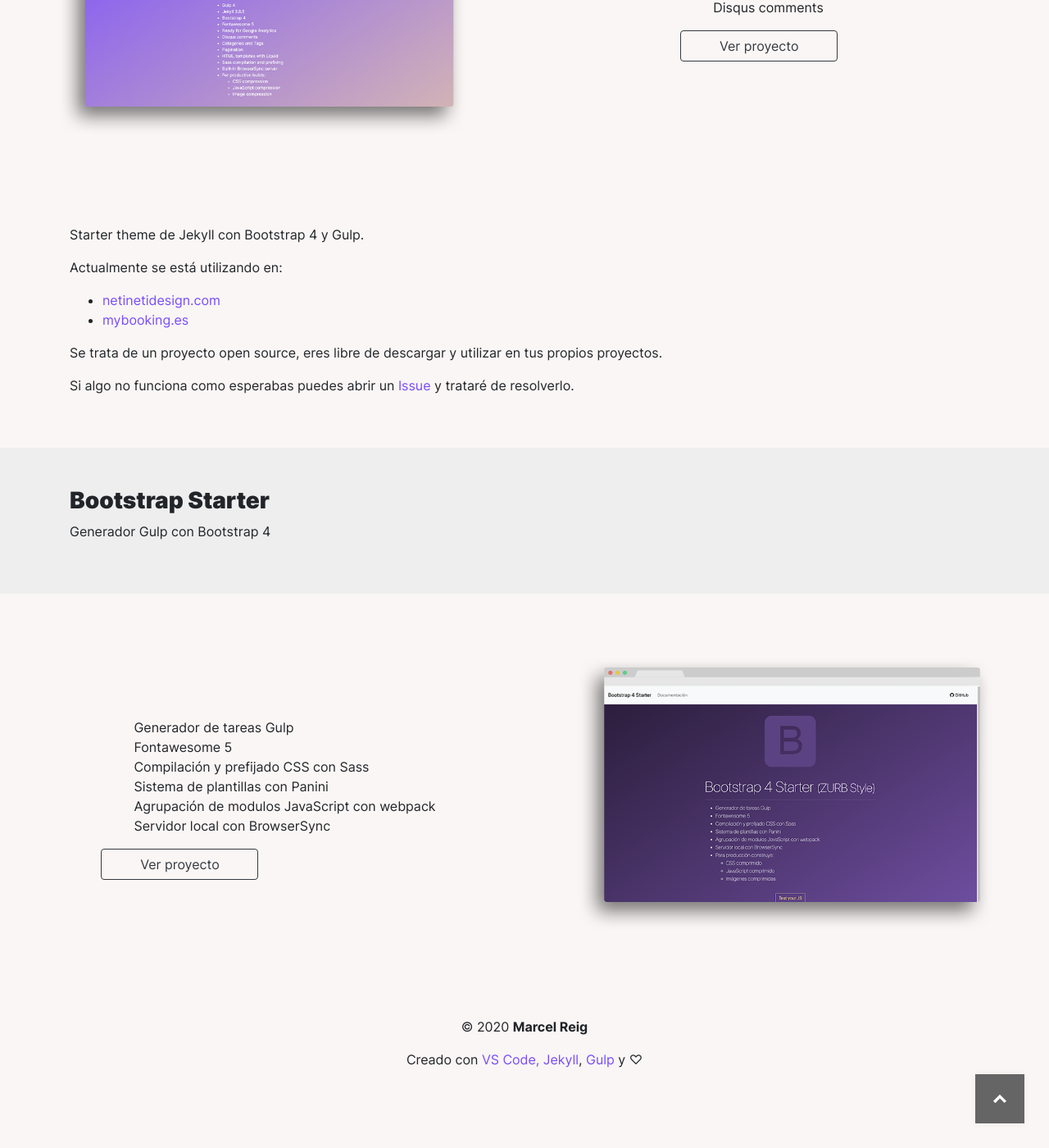
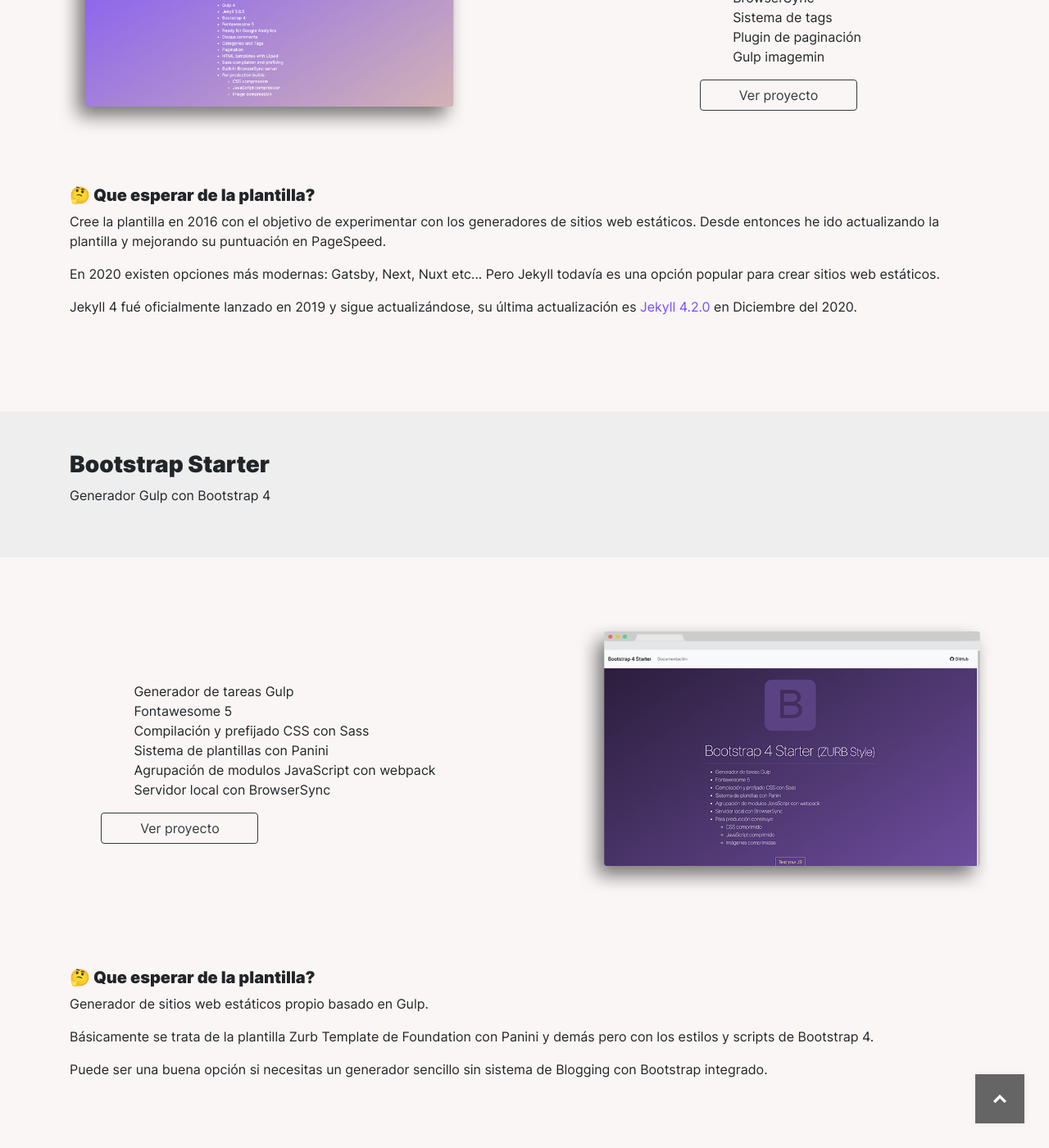
Before and after one commit to MarcelReig/netinetidesign, a Jekyll site: the page built from open-source/index.html, in a window 1280 px wide and 1400 px high, scrolled down 661 px. Shown: the whole window at 82% size. Built offline with Jekyll 4.4.1, drawn with Linux system fonts in a browser that asks for light colours; some of the changed text lies outside the part shown.

Commit message:
edit open source

```diff
--- a/open-source/index.html
+++ b/open-source/index.html
@@ -2,7 +2,7 @@
 layout: default
 title: Open Source
 meta:
-  description: Portfolio de Marcel Reig | Diseñador y desarrollador front-end
+description: Portfolio de Marcel Reig | Diseñador y desarrollador front-end
 subtitle:
 ---
 
@@ -41,42 +41,41 @@
         <div class="aligner-item">
           <ul>
             <li>Gulp 4</li>
-            <li>Jekyll 3.8.5</li>
+            <li>Jekyll 4</li>
             <li>Bootstrap 4</li>
+            <li>Inter Font family</li>
             <li>Fontawesome 5</li>
-            <li>Ready for Google Analytics</li>
+            <li>Google Analytics</li>
             <li>Disqus comments</li>
+            <li>BrowserSync</li>
+            <li>Sistema de tags</li>
+            <li>Plugin de paginación</li>
+            <li>Gulp imagemin</li>
           </ul>
-          <a
-            href="https://marcelreig.github.io/jekyll-bootstrap-boilerplate/"
-            class="btn btn-outline-dark"
-            target="blank"
-            >Ver proyecto</a
-          >
+          <a href="https://marcelreig.github.io/jekyll-bootstrap-boilerplate/" class="btn btn-outline-dark"
+            target="blank">Ver proyecto</a>
         </div>
       </div>
       <div class="block-left-img">
-        <img
-          src="{{ site.baseurl }}/assets/images/portfolio/jekyll-starter.png"
-        />
+        <img src="{{ site.baseurl }}/assets/images/portfolio/jekyll-starter.png" />
       </div>
     </div>
   </div>
 </div>
-
 <div class="container">
   <div class="row">
-    <div class="col my-5">
-      <p>Starter theme de Jekyll con Bootstrap 4 y Gulp. </p>
-      <p>Actualmente se está utilizando en:</p>
-      <ul>
-        <li><a href="https://www.netinetidesign.com/" target="_blank">netinetidesign.com</a></li>
-        <li> <a href="https://mybooking.es/" target="_blank">mybooking.es</a></li>
-      </ul>
-      <p>Se trata de un proyecto open source, eres libre de descargar y utilizar en tus propios proyectos.</p>
-      <p>Si algo no funciona como esperabas puedes abrir un <a
-          href="https://github.com/MarcelReig/jekyll-bootstrap-boilerplate/issues" target="_blank">Issue</a> y trataré de resolverlo.
+    <div class="col">
+      <h5>🤔 Que esperar de la plantilla?</h5>
+      <p>Cree la plantilla en 2016 con el objetivo de experimentar con los generadores de sitios web estáticos. Desde
+        entonces he ido actualizando la plantilla y
+        mejorando su puntuación en PageSpeed.
       </p>
+      <p>En 2020 existen opciones más modernas: Gatsby, Next, Nuxt etc... Pero Jekyll todavía es una opción popular
+        para crear sitios web estáticos.</p>
+      <p>Jekyll 4 fué oficialmente lanzado en 2019 y sigue actualizándose, su última actualización es <a
+          href="https://jekyllrb.com/news/releases/" target="_blank" rel="noopener noreferrer">Jekyll 4.2.0</a> en
+        Diciembre del 2020.</p>
+      <div class="spacer"></div>
     </div>
   </div>
 </div>
@@ -106,19 +105,27 @@
             <li>Agrupación de modulos JavaScript con webpack</li>
             <li>Servidor local con BrowserSync</li>
           </ul>
-          <a
-            href="https://yuraksisa.github.io/bootstrap-starter/"
-            class="btn btn-outline-dark"
-            target="blank"
-            >Ver proyecto</a
-          >
+          <a href="https://yuraksisa.github.io/bootstrap-starter/" class="btn btn-outline-dark" target="blank">Ver
+            proyecto</a>
         </div>
       </div>
       <div class="block-right-img">
-        <img
-          src="{{ site.baseurl }}/assets/images/portfolio/bootstrap-starter.png"
-        />
+        <img src="{{ site.baseurl }}/assets/images/portfolio/bootstrap-starter.png" />
       </div>
     </div>
   </div>
 </div>
+<div class="container">
+  <div class="row">
+    <div class="col">
+      <h5>🤔 Que esperar de la plantilla?</h5>
+      <p>Generador de sitios web estáticos propio basado en Gulp.</p>
+      <p>Básicamente se trata de la plantilla Zurb Template de Foundation con Panini y demás pero con los estilos y scripts de Bootstrap 4.
+      </p>
+      <p>Puede ser una buena opción si necesitas un generador sencillo sin sistema de Blogging con Bootstrap integrado.</p>
+
+
+      <div class="spacer"></div>
+    </div>
+  </div>
+</div>
```
